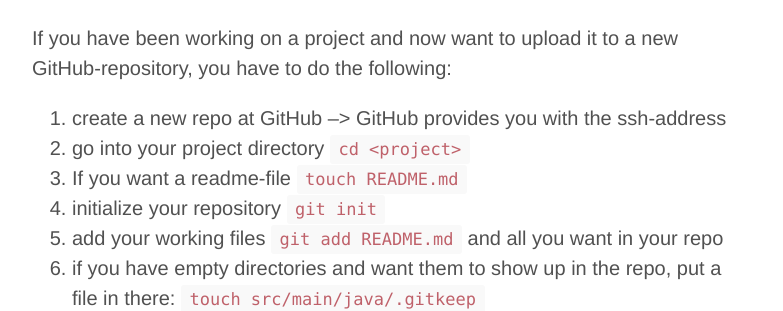
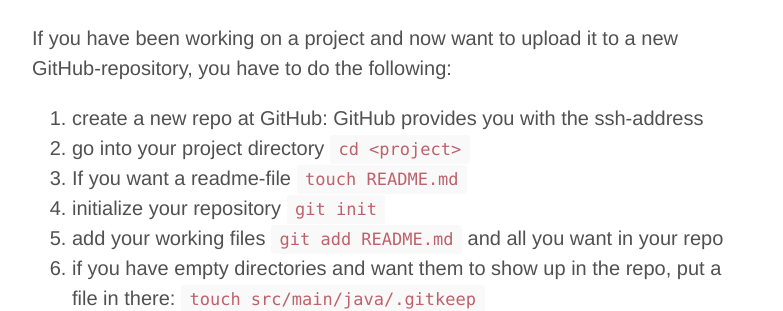
Before and after one commit to wm65/wm65.github.io, a Jekyll site: the page built from _posts/2014-03-04-uploading-local-project-to-github.md, in a window 1280 px wide. Shown: the part 208-519 px from the top of the page, without its empty margins (248-1031 px from the left). Built offline with Jekyll 4.4.1, drawn with Linux system fonts in a browser that asks for light colours; Markdown is read by kramdown in place of the engine named in the settings.

````diff
--- a/_posts/2014-03-04-uploading-local-project-to-github.md
+++ b/_posts/2014-03-04-uploading-local-project-to-github.md
@@ -7,7 +7,7 @@ categories: [git test]
 
 If you have been working on a project and now want to upload it to a new GitHub-repository, you have to do the following:
 
-1. create a new repo at GitHub --> GitHub provides you with the ssh-address
+1. create a new repo at GitHub: GitHub provides you with the ssh-address
 1. go into your project directory ```cd <project>```
 2. If you want a readme-file ```touch README.md```
 3. initialize your repository ```git init```
````
